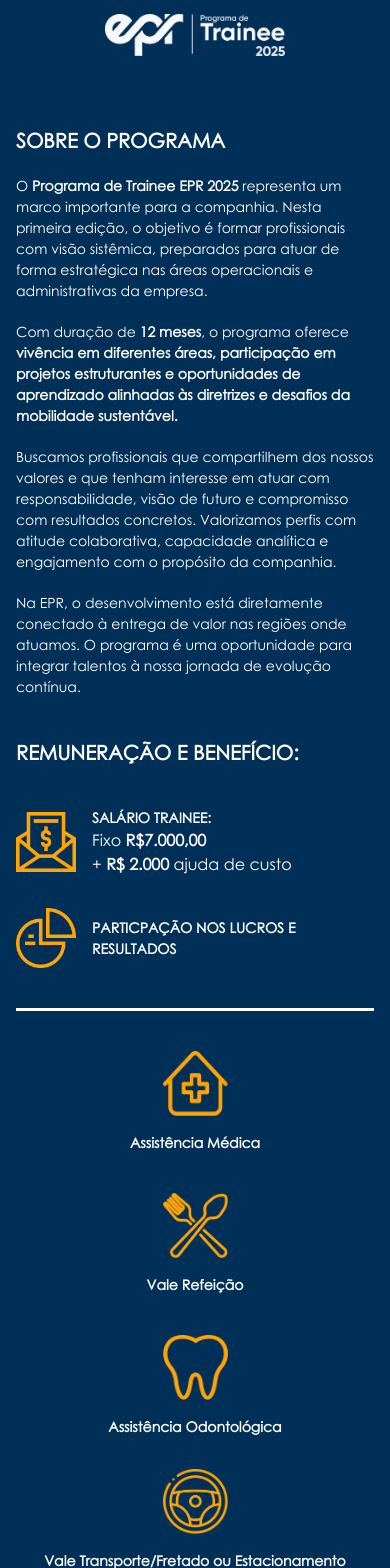
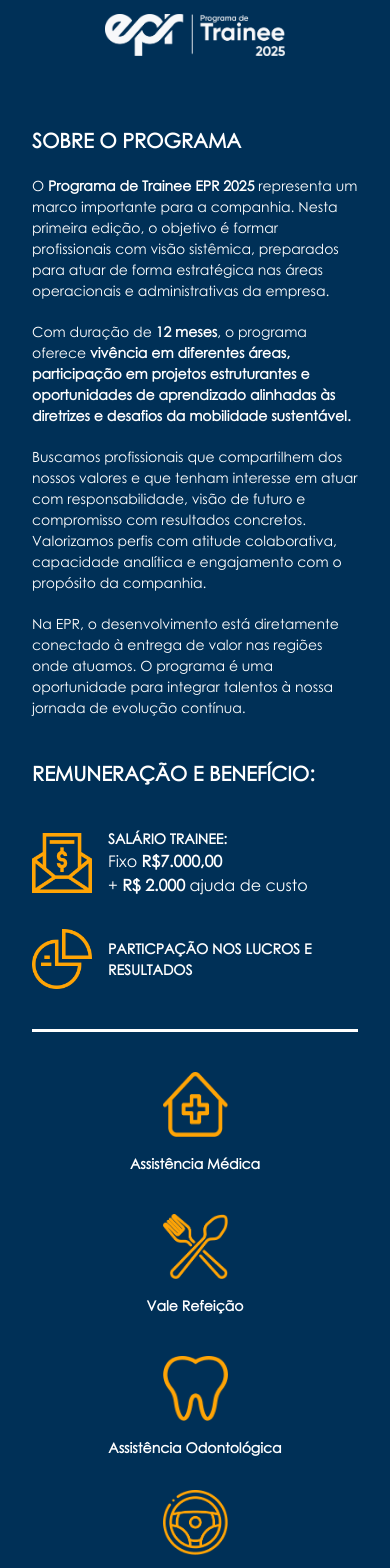
Before and after one commit to PhabloC/EPR, a Next.js app: page / in a window 390 px wide. Shown: the part 2200-3768 px from the top of the page. Built offline with nearby package versions, Linux system fonts and the light colour scheme.

Commit message:
Ajustando o padding do Programas

```diff
--- a/src/components/Programa/Programa.jsx
+++ b/src/components/Programa/Programa.jsx
@@ -16,7 +16,7 @@
             className="w-[180px] h-[180px] sm:w-[300px] sm:h-[300px] md:w-[400px] md:h-[400px] object-contain mx-auto mt-[5px] md:mt-[-50px] sm:mt-[20px]"
           />
         </div>
-        <div className="text-white w-full max-w-[800px] px-4 sm:px-0 ">
+        <div className="text-white w-full max-w-[800px] px-8 sm:px-0 ">
           <h1 className="text-[20px] sm:text-[24px] font-bold">
             SOBRE O PROGRAMA
           </h1>
@@ -50,7 +50,7 @@
             </p>
           </div>
         </div>
-        <div className="text-white w-full max-w-[800px] px-4 sm:px-0 mt-10 sm:mt-20">
+        <div className="text-white w-full max-w-[800px] px-8 sm:px-0 mt-10 sm:mt-20">
           <h1 className="text-[20px] sm:text-[24px] font-bold">
             REMUNERAÇÃO E BENEFÍCIO:
           </h1>
@@ -91,7 +91,7 @@
             </div>
           </div>
           <div className="flex flex-col  gap-8 sm:gap-20 mt-10">
-            <div className="flex flex-col sm:flex-row items-center gap-10 sm:gap-8 justify-between w-full">
+            <div className="flex flex-col sm:flex-row items-center gap-10 sm:gap-8 justify-around w-full">
               <div className="flex flex-col items-center gap-4 w-full sm:w-[200px]">
                 <Image
                   src="/medico.png"
@@ -104,7 +104,7 @@
                   Assistência Médica
                 </p>
               </div>
-              <div className="flex flex-col items-center gap-4 w-full sm:w-[200px]">
+              <div className="flex flex-col items-center  gap-4 w-full sm:w-[200px]">
                 <Image
                   src="/fork.png"
                   alt="fork"
@@ -130,7 +130,7 @@
               </div>
             </div>
             <div className="flex flex-col sm:flex-row gap-10 sm:gap-8 justify-center w-full">
-              <div className="flex flex-col items-center gap-4 w-full sm:w-[200px]">
+              <div className="flex flex-col items-center  gap-4 w-full sm:w-[200px]">
                 <Image
                   src="/wheel.png"
                   alt="wheel"
@@ -223,7 +223,7 @@
         id="requisitos"
         className="bg-[#003057] px-4 sm:px-20 py-10 sm:py-20 flex flex-col sm:flex-row justify-between"
       >
-        <div className="w-full max-w-[800px]">
+        <div className="w-full max-w-[800px] p-4">
           <h1 className="text-[#FBB717] font-bold text-[28px] sm:text-[35px] sans-serif">
             PRÉ-REQUISITOS
           </h1>
```
